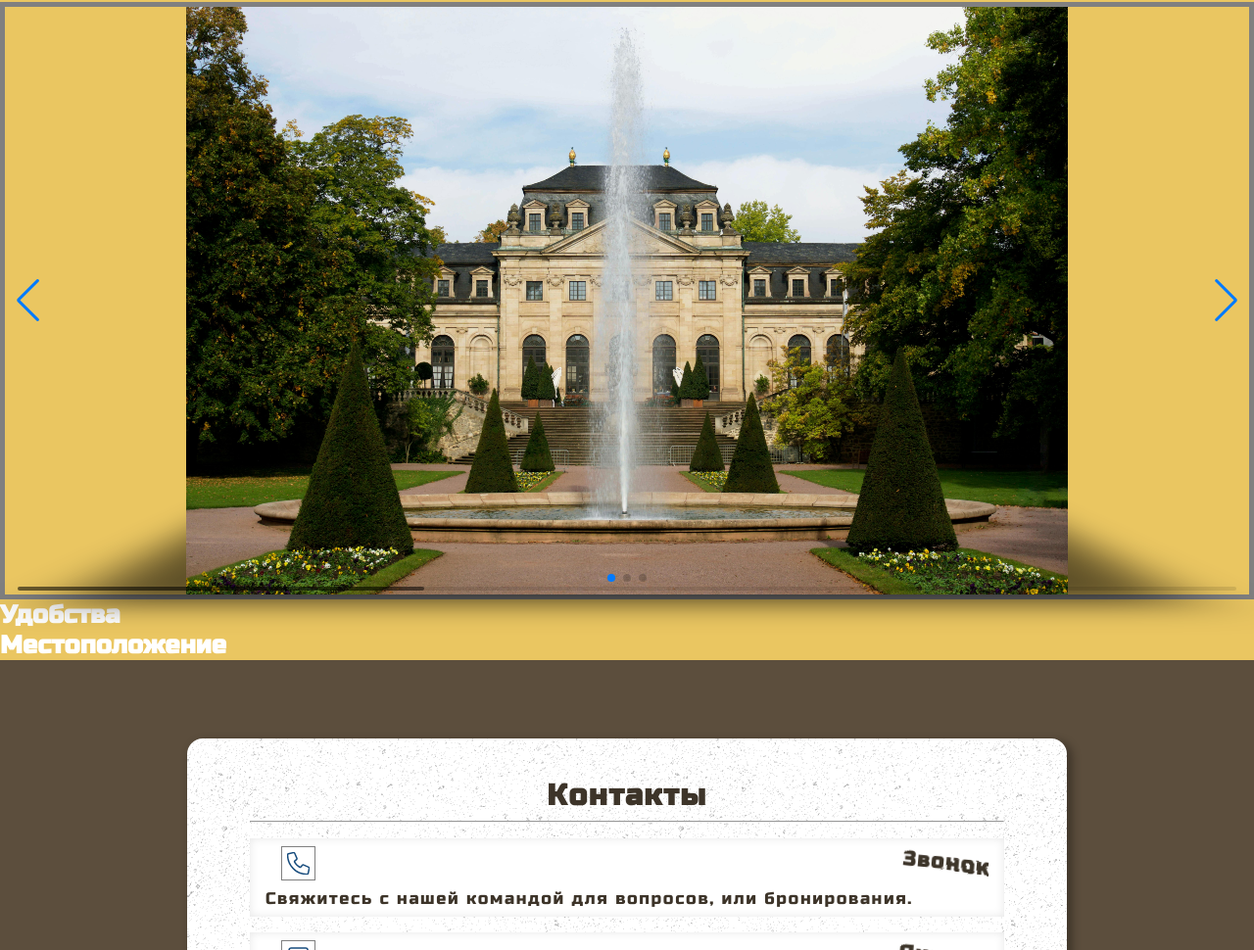
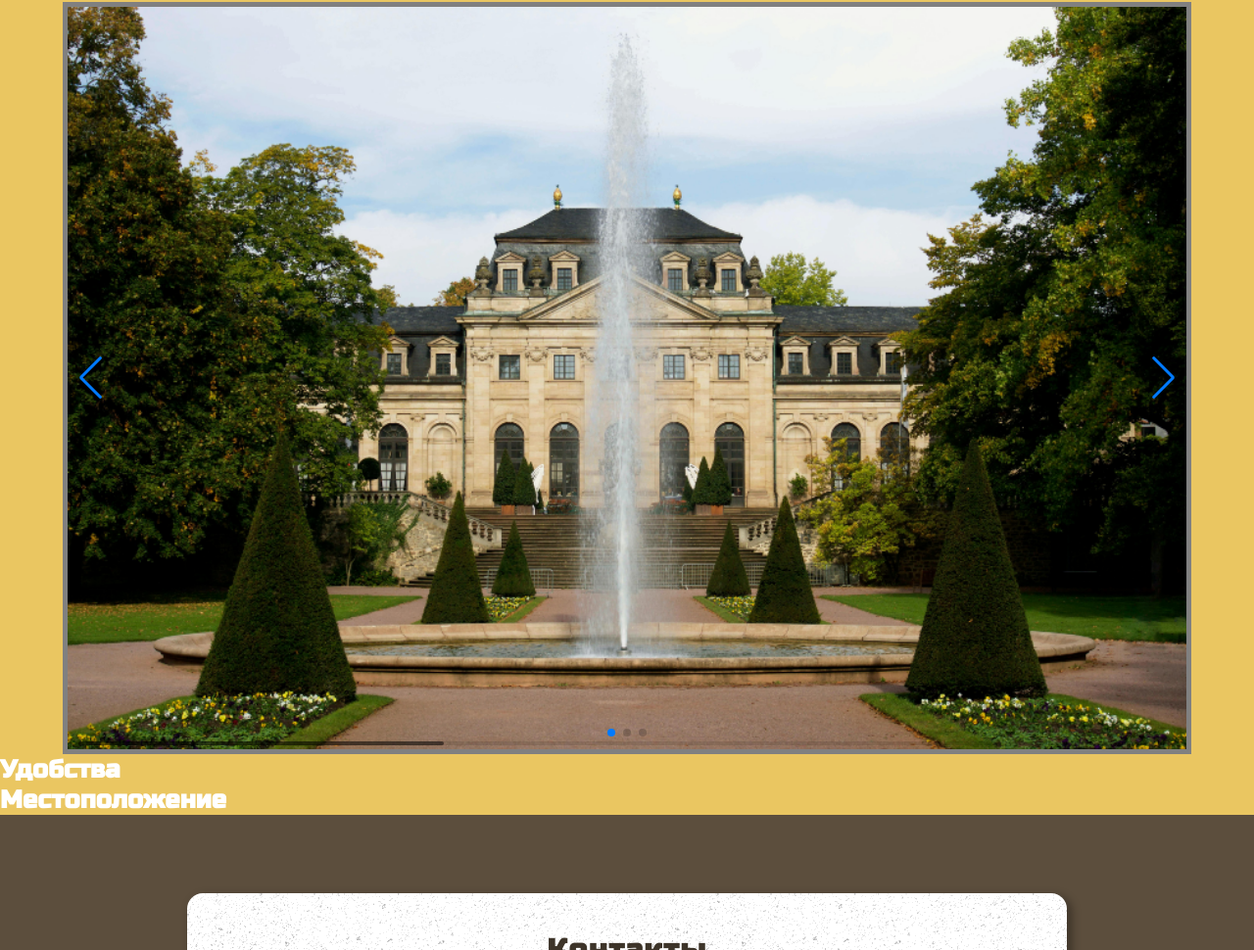
Before and after one commit to Max3check/villa-landing, a website: page index.html in a window 1280 px wide. Shown: the part 1629-2599 px from the top of the page at 98% size. Drawn offline with nearby package versions, Linux system fonts and the light colour scheme.

Commit message:
work on overview section

```diff
--- a/css/overview/overview.css
+++ b/css/overview/overview.css
@@ -1,9 +1,22 @@
 .swiper {
-	max-width: 100vw;
+	max-width: 90vw;
+	/* width: 90vw; */
+	height: 60vw;
+	/* overflow: clip; */
 	/* height: 600px; */
 	border: 5px solid grey;
 }
 .swiper-slide:nth-child(1) {
+	background-image: url(../../assets/slider/1.webp);
+	background-size: cover;
+}
+.swiper-slide:nth-child(2) {
+	background-image: url(../../assets/slider/2.webp);
+	background-size: cover;
+}
+.swiper-slide:nth-child(3) {
+	background-image: url(../../assets/slider/3.webp);
+	background-size: cover;
 }
 .swiper-slide {
 	/* display: grid;
--- a/index.html
+++ b/index.html
@@ -92,22 +92,22 @@
 				<div class="swiper-wrapper">
 					<!-- Slides -->
 					<div class="swiper-slide">
-						<img
+						<!-- <img
 							src="./assets/slider/1.webp"
 							alt="slider image 1"
-						/>
+						/> -->
 					</div>
 					<div class="swiper-slide">
-						<img
+						<!-- <img
 							src="./assets/slider/2.webp"
 							alt="slider image 2"
-						/>
+						/> -->
 					</div>
 					<div class="swiper-slide">
-						<img
+						<!-- <img
 							src="./assets/slider/3.webp"
 							alt="slider image 3"
-						/>
+						/> -->
 					</div>
 				</div>
 				<!-- If we need pagination -->
--- a/script/overview.js
+++ b/script/overview.js
@@ -18,12 +18,12 @@ const swiper = new Swiper(".swiper", {
 	scrollbar: {
 		el: ".swiper-scrollbar",
 	},
-	effect: "cube",
-	grabCursor: true,
-	cubeEffect: {
-		shadow: true,
-		slideShadows: true,
-		shadowOffset: 20,
-		shadowScale: 0.94,
-	},
+	// effect: "cube",
+	// grabCursor: true,
+	// cubeEffect: {
+	// 	shadow: true,
+	// 	slideShadows: true,
+	// 	shadowOffset: 20,
+	// 	shadowScale: 0.94,
+	// },
 });
```
